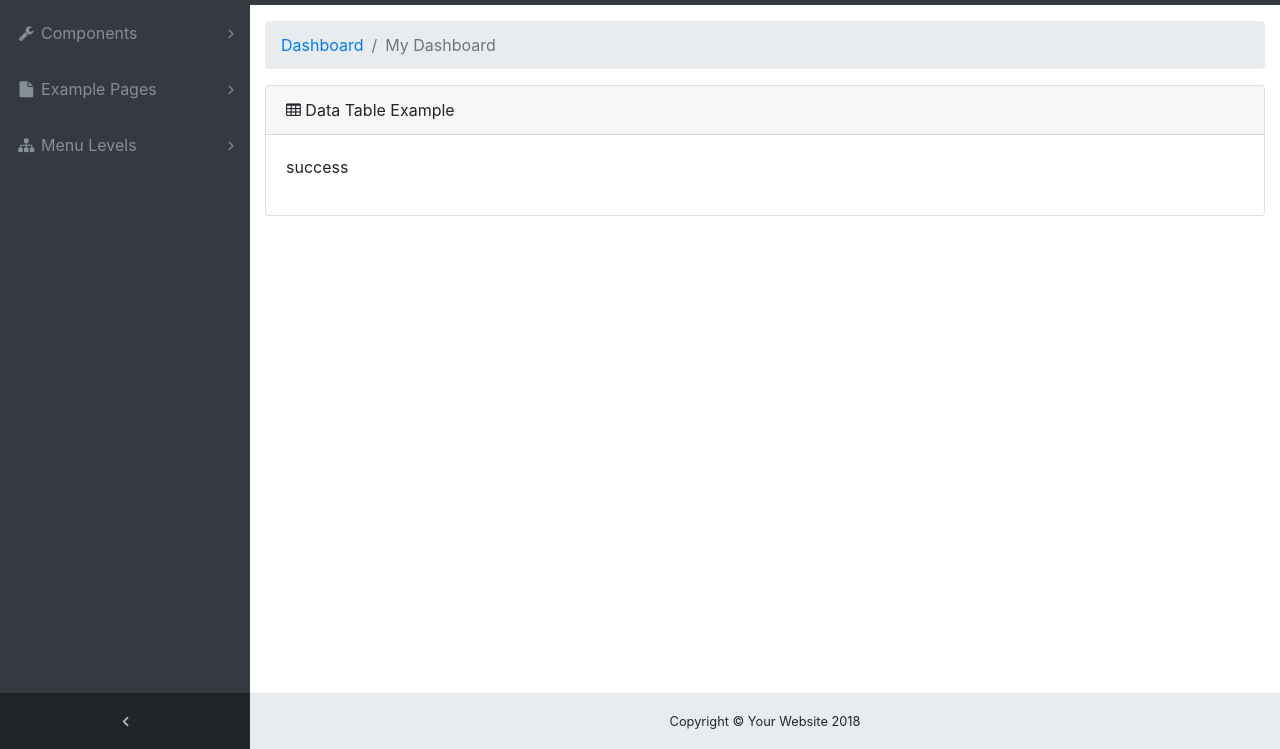
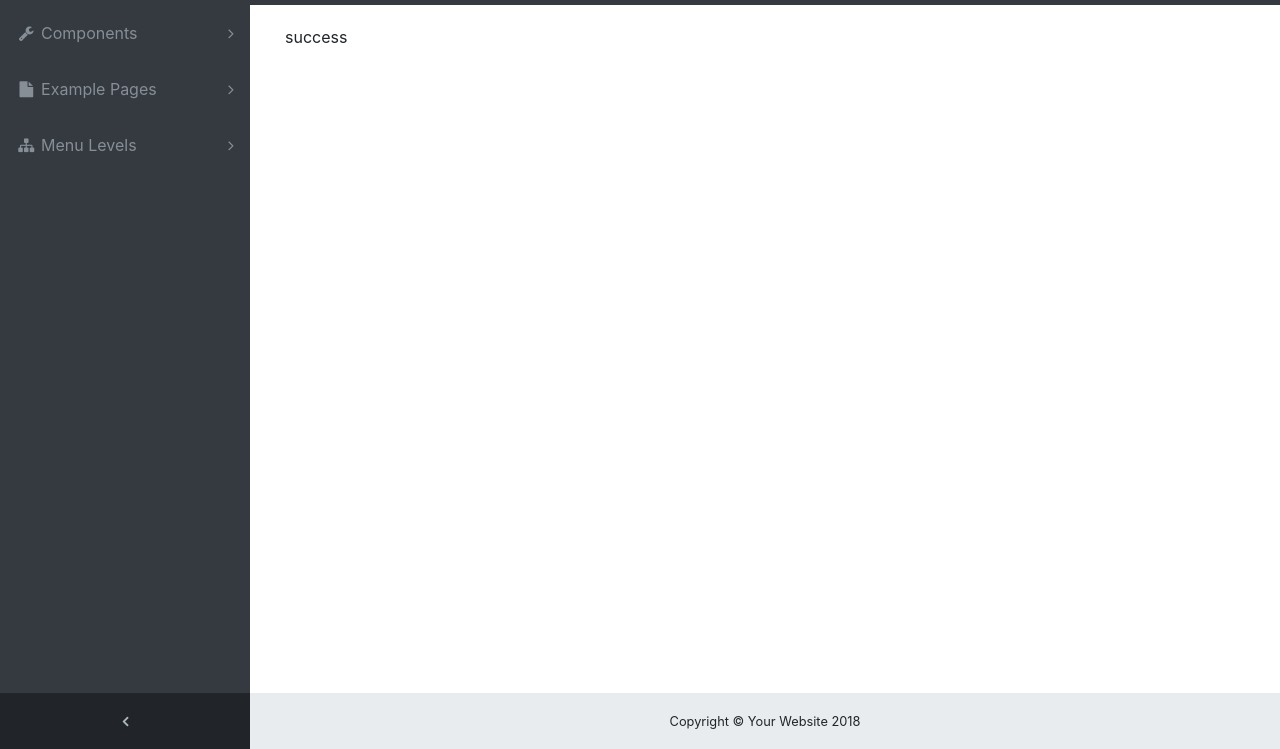
Before and after one commit to Inesa09/Science-blog, a website with bundled scripts: page Slidebar/index.html in a window 1280 px wide. Shown: the part 51-800 px from the top of the page. Built offline with nearby package versions, Linux system fonts and the light colour scheme.

Commit message:
true commit

```diff
--- a/Slidebar/css/sb-admin.css
+++ b/Slidebar/css/sb-admin.css
@@ -21,7 +21,6 @@ body.fixed-nav {
 
 .content-wrapper {
   min-height: calc(100vh - 56px);
-  padding-top: 1rem;
 }
 
 .scroll-to-top {
--- a/Slidebar/index.html
+++ b/Slidebar/index.html
@@ -116,18 +116,11 @@
   <div class="content-wrapper">
     <div class="container-fluid">
       <!-- Breadcrumbs-->
-      <ol class="breadcrumb">
-        <li class="breadcrumb-item">
-          <a href="#">Dashboard</a>
-        </li>
-        <li class="breadcrumb-item active">My Dashboard</li>
-      </ol>
+
 
 
       <!-- Example DataTables Card-->
-      <div class="card mb-3">
-        <div class="card-header">
-          <i class="fa fa-table"></i> Data Table Example</div>
+      <div class="card mb-3" style="border: 0px;">
         <div class="card-body">
           <div class="table-responsive">
             <table class="table table-bordered" id="dataTable" width="100%" cellspacing="0">
```
Also changed, not shown: Slidebar/vendor/bootstrap/css/bootstrap.css.
